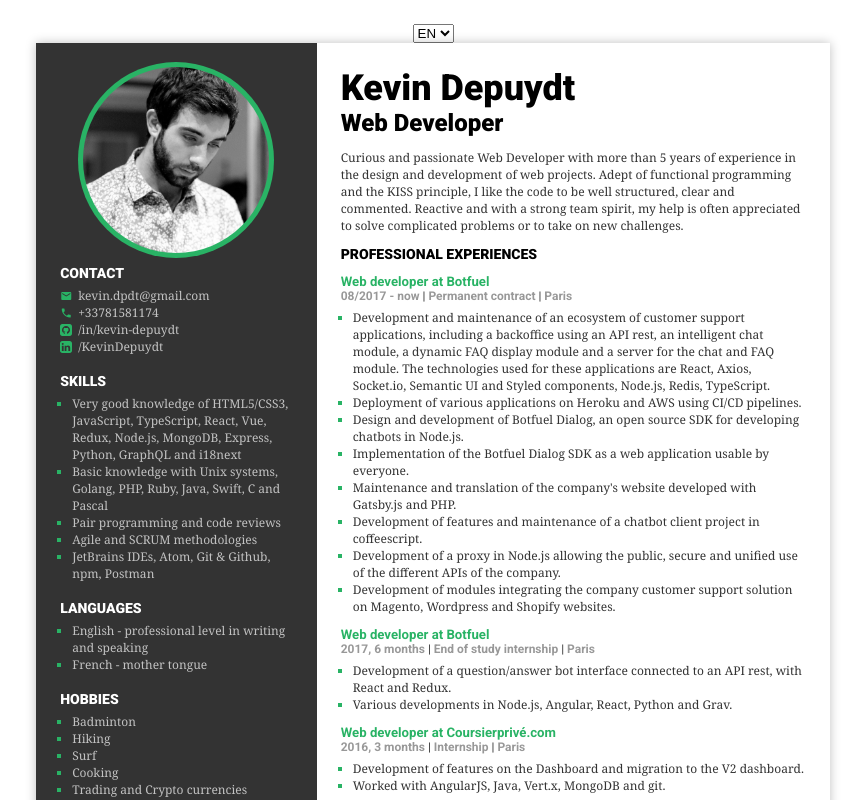
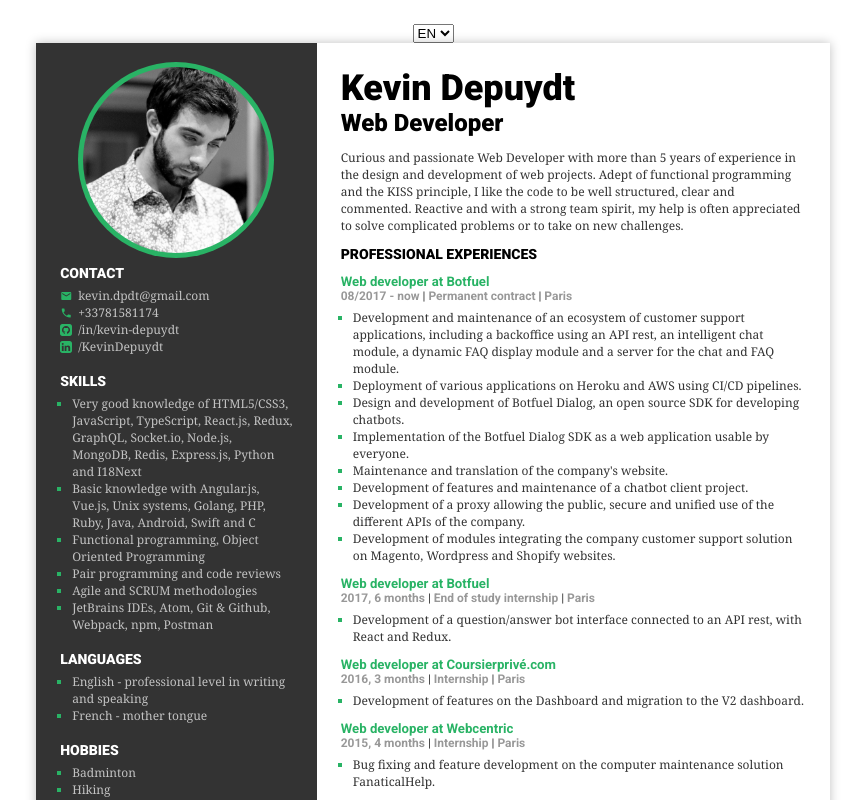
Before and after one commit to KevinDepuydt/kevin-depuydt-resume, a React (Create React App) app: page / in a window 1280 px wide. Shown: the top 800 px of the page, without its empty margins (207-1072 px from the left). Built offline with nearby package versions, Linux system fonts and the light colour scheme.

Commit message:
updates, fix grammar

```diff
--- a/src/components/professional-experiences/ProfessionalExperiences.jsx
+++ b/src/components/professional-experiences/ProfessionalExperiences.jsx
@@ -9,7 +9,8 @@ import {
   ItemTitle,
   ItemType,
   ItemDate,
-  ItemLocation
+  ItemLocation,
+  ItemTechnologies,
 } from 'components/professional-experiences/ProfessionalExperiences.styled';
 
 
@@ -27,6 +28,9 @@ export default function ProfessionalExperiences() {
           <ItemGroup>
             <ItemDate>{item.date}</ItemDate> | <ItemType>{item.type}</ItemType> | <ItemLocation>{item.location}</ItemLocation>
           </ItemGroup>
+          {/*<ItemGroup>*/}
+          {/*  <ItemTechnologies>{item.technologies}</ItemTechnologies>*/}
+          {/*</ItemGroup>*/}
           <ItemGroup>
             <List>
               {item.details.map((detailsItem, detailsItemIndex) => (
--- a/src/i18n/translations/en.json
+++ b/src/i18n/translations/en.json
@@ -9,11 +9,12 @@
   "skills": {
     "title": "Skills",
     "list": [
-      "Very good knowledge of HTML5/CSS3, JavaScript, TypeScript, React, Vue, Redux, Node.js, MongoDB, Express, Python, GraphQL and i18next",
-      "Basic knowledge with Unix systems, Golang, PHP, Ruby, Java, Swift, C and Pascal",
+      "Very good knowledge of HTML5/CSS3, JavaScript, TypeScript, React.js, Redux, GraphQL, Socket.io, Node.js, MongoDB, Redis, Express.js, Python and I18Next",
+      "Basic knowledge with Angular.js, Vue.js, Unix systems, Golang, PHP, Ruby, Java, Android, Swift and C",
+      "Functional programming, Object Oriented Programming",
       "Pair programming and code reviews",
       "Agile and SCRUM methodologies",
-      "JetBrains IDEs, Atom, Git & Github, npm, Postman"
+      "JetBrains IDEs, Atom, Git & Github, Webpack, npm, Postman"
     ]
   },
   "languages": {
@@ -50,14 +51,15 @@
           "date": "08/2017 - now",
           "type": "Permanent contract",
           "location": "Paris",
+          "technologies": "React.js, Axios, Styled Components, Node.js, MongoDB, Redis, Socket.io, JavaScript, TypeScript, CoffeeScript, Python, PHP, Gatsby.js, Grav",
           "details": [
-            "Development and maintenance of an ecosystem of customer support applications, including a backoffice using an API rest, an intelligent chat module, a dynamic FAQ display module and a server for the chat and FAQ module. The technologies used for these applications are React, Axios, Socket.io, Semantic UI and Styled components, Node.js, Redis, TypeScript.",
+            "Development and maintenance of an ecosystem of customer support applications, including a backoffice using an API rest, an intelligent chat module, a dynamic FAQ display module and a server for the chat and FAQ module.",
             "Deployment of various applications on Heroku and AWS using CI/CD pipelines.",
-            "Design and development of Botfuel Dialog, an open source SDK for developing chatbots in Node.js.",
+            "Design and development of Botfuel Dialog, an open source SDK for developing chatbots.",
             "Implementation of the Botfuel Dialog SDK as a web application usable by everyone.",
-            "Maintenance and translation of the company's website developed with Gatsby.js and PHP.",
-            "Development of features and maintenance of a chatbot client project in coffeescript.",
-            "Development of a proxy in Node.js allowing the public, secure and unified use of the different APIs of the company.",
+            "Maintenance and translation of the company's website.",
+            "Development of features and maintenance of a chatbot client project.",
+            "Development of a proxy allowing the public, secure and unified use of the different APIs of the company.",
             "Development of modules integrating the company customer support solution on Magento, Wordpress and Shopify websites."
           ]
         },
@@ -66,9 +68,9 @@
           "date": "2017, 6 months",
           "type": "End of study internship",
           "location": "Paris",
+          "technologies": "React.js, Redux, Node.js, MongoDB, Angular.js, Python, Grav",
           "details": [
-            "Development of a question/answer bot interface connected to an API rest, with React and Redux.",
-            "Various developments in Node.js, Angular, React, Python and Grav."
+            "Development of a question/answer bot interface connected to an API rest, with React and Redux."
           ]
         },
         {
@@ -76,9 +78,9 @@
           "date": "2016, 3 months",
           "type": "Internship",
           "location": "Paris",
+          "technologies": "AngularJS, Java, Vert.x, MongoDB",
           "details": [
-            "Development of features on the Dashboard and migration to the V2 dashboard.",
-            "Worked with AngularJS, Java, Vert.x, MongoDB and git."
+            "Development of features on the Dashboard and migration to the V2 dashboard."
           ]
         },
         {
@@ -86,9 +88,9 @@
           "date": "2015, 4 months",
           "type": "Internship",
           "location": "Paris",
+          "technologies": "PHP, MySQL, POO, JS, Ajax, DoT.js",
           "details": [
-            "Bug fixing and feature development on the computer maintenance solution FanaticalHelp.",
-            "Worked with PHP, MySQL, POO, JS, Ajax, DoT.js and git."
+            "Bug fixing and feature development on the computer maintenance solution FanaticalHelp."
           ]
         },
         {
@@ -96,9 +98,9 @@
           "date": "2014-2015",
           "type": "Freelance",
           "location": "Paris",
+          "technologies": "PHP, MySQL, Wordpress, Symfony, JS, JQuery et Ajax",
           "details": [
-            "Participation in the development of 6 website projects.",
-            "Worked with PHP, MySQL, Wordpress, Symfony, JS, JQuery and Ajax."
+            "Participation in the development of 6 website projects."
           ]
         }
       ]
--- a/src/i18n/translations/fr.json
+++ b/src/i18n/translations/fr.json
@@ -9,11 +9,12 @@
   "skills": {
     "title": "Compétences",
     "list": [
-      "Maîtrise de HTML5/CSS3, JavaScript, TypeScript, React, Vue, Redux, Node.js, MongoDB, Express, Python, GraphQL et i18next",
-      "Bases avec les systèmes unix, Golang, PHP, Ruby, Java, Swift, C et Pascal",
+      "Maîtrise de HTML5/CSS3, JavaScript, TypeScript, React.js, Redux, GraphQL, Socket.io, Node.js, MongoDB, Redis, Express.js, Python et I18Next",
+      "Bases avec Angular.js, Vue.js, les Systèmes Unix, Golang, PHP, Ruby, Java, Android, Swift et C",
+      "Programmation fonctionnelle, Programmation Orientée Object",
       "Pair programming et revues de code",
       "Méthodologies Agile et SCRUM",
-      "JetBrains IDEs, Atom, Git & Github, npm, Postman"
+      "JetBrains IDEs, Atom, Git & Github, Webpack, npm, Postman"
     ]
   },
   "languages": {
@@ -40,7 +41,7 @@
   "professional": {
     "profile": {
       "title": "Profil professionnel",
-      "introduction": "Développeur curieux et passioné par les technologies du web avec plus de 5 ans d'expérience dans la conception et le développement de projets web. Adepte de la programmation fonctionnelle et du principe KISS, j'aime que le code soit bien structuré, clair et commenté. Réactif et doté d'un fort esprit d'équipe, mon aide est souvent appréciée pour résoudre des problèmes compliqués ou relever de nouveaux challenges."
+      "introduction": "Développeur curieux et passionné par les technologies du web avec plus de 5 ans d'expérience dans la conception et le développement de projets web. Adepte de la programmation fonctionnelle et du principe KISS, j'aime que le code soit bien structuré, clair et commenté. Réactif et doté d'un fort esprit d'équipe, mon aide est souvent appréciée pour résoudre des problèmes compliqués ou relever de nouveaux challenges."
     },
     "experiences": {
       "title": "Expériences professionnelle",
@@ -50,25 +51,27 @@
           "date": "08/2017 - actuel",
           "type": "CDI",
           "location": "Paris",
+          "technologies": "React, Axios, Styled Components, Node.js, MongoDB, Redis, Socket.io, JavaScript, TypeScript, CoffeeScript, Python, PHP, Gatsby.js, Grav",
           "details": [
-            "Développement et maintient d'un écosystème d'applications de support client, dont un backoffice utilisant une API rest, un module de chat intelligent, un module d'affichage de FAQ dynamique et un serveur pour le module de chat et de FAQ. Les technologies utilisées pour ces applications sont React, Axios, Socket.io, Semantic UI et Styled components, Node.js, Redis, TypeScript.",
-            "Déploiement des différentes applications sur Heroku et AWS via un pipeline de CI/CD.",
-            "Conception et développement de Botfuel Dialog, un SDK open source de développement de chatbots en Node.js.",
+            "Développement et maintient d'un écosystème d'applications de support client comprenant un backoffice utilisant une API rest, un module de chat intelligent, un module d'affichage de FAQ dynamique et un serveur dédié au module de chat et de FAQ.",
+            "Déploiement des différentes applications via des pipelines de CI/CD sur Heroku et AWS.",
+            "Conception et développement de Botfuel Dialog, un SDK open source de développement de chatbots.",
             "Implémentation du SDK Botfuel Dialog sous forme d'application web utilisable par le grand public.",
-            "Maintient et traduction du site web de l'entreprise développé avec Gatsby.js et PHP.",
-            "Développement de fonctionanlités et maintient d'un projet de chatbot client en coffeescript.",
+            "Maintien et traduction du site web de l'entreprise.",
+            "Développement de fonctionnalités et maintien d'un projet de chatbot client.",
             "Développement d'un proxy en Node.js permettant l'utilisation publique, sécurisée et unifiée des différentes API de l'entreprise.",
             "Développement de modules intégrant la solution de support client de l'entreprise sur les sites web Magento, Wordpress et Shopify"
           ]
         },
         {
-          "title": "Développeur web chez Botfuel",
+          "title": "Dévelopeur web chez Botfuel",
           "date": "2017, 6 mois",
           "type": "Stage de fin d'étude",
           "location": "Paris",
+          "technologies": "React, Redux, Node.js, MongoDB, Angular.js, Python, Grav",
           "details": [
-            "Développement d'une interface de bot de questions/réponses connectée à une API rest, avec React et Redux.",
-            "Développements divers en Node.js, Angular, React, Python et Grav."
+            "Développement d'une interface de bot de questions/réponses connectée à une API rest.",
+            "Développements divers sur les différents projets de l'entreprise."
           ]
         },
         {
@@ -76,9 +79,9 @@
           "date": "2016, 3 mois",
           "type": "Stage",
           "location": "Paris",
+          "technologies": "AngularJS, Java, Vert.x, MongoDB",
           "details": [
-            "Développement de fonctionnalités sur le Dashboard et migration vers le dashboard V2.",
-            "Utilisation de AngularJS, Java, Vert.x, MongoDB et git."
+            "Développement de fonctionnalités sur le Dashboard et migration vers le dashboard V2."
           ]
         },
         {
@@ -86,9 +89,9 @@
           "date": "2015, 4 mois",
           "type": "Stage",
           "location": "Paris",
+          "technologies": "PHP, MySQL, POO, JS, Ajax, DoT.js",
           "details": [
-            "Résolution de bugs et développement de fonctionnalités sur la solution de maintenance informatique FanaticalHelp.",
-            "Utilisation de PHP, MySQL, POO, JS, Ajax, DoT.js et git."
+            "Résolution de bugs et développement de fonctionnalités sur la solution de maintenance informatique FanaticalHelp."
           ]
         },
         {
@@ -96,9 +99,9 @@
           "date": "2014-2015",
           "type": "Freelance",
           "location": "Paris",
+          "technologies": "PHP, MySQL, Wordpress, Symfony, JS, JQuery et Ajax",
           "details": [
-            "Développements sur 6 projets de site web.",
-            "Utilisation de PHP, MySQL, Wordpress, Symfony, JS, JQuery et Ajax."
+            "Développements sur 6 projets de site web."
           ]
         }
       ]
```
Also changed, not shown: src/components/professional-experiences/ProfessionalExperiences.styled.js (+11 -3 lines).
